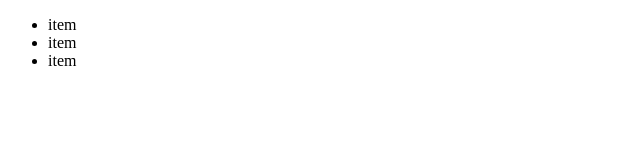
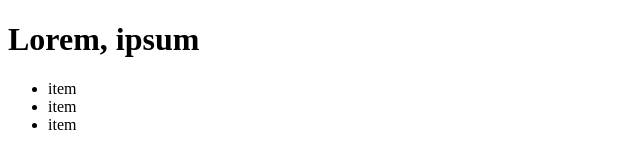
Before and after one commit to Parizoda2611/merge1, a plain HTML site: page index.html in a window 1280 px wide. Shown: the whole page, without its empty margins (0-640 px from the left). Drawn offline with Linux system fonts and the light colour scheme.

Commit message:
title added

```diff
--- a/index.html
+++ b/index.html
@@ -8,6 +8,7 @@
 </head>
 <body>
     <header>
+        <h1>Lorem, ipsum</h1>
         <nav>
             <ul>
                 <li>item</li>
```
